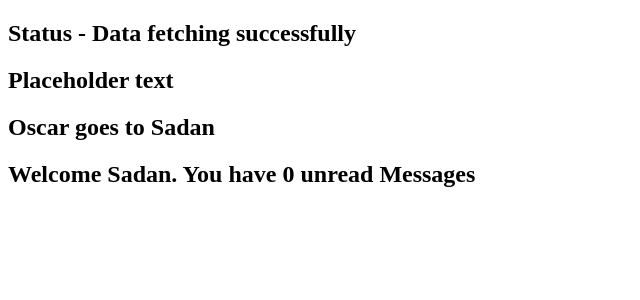
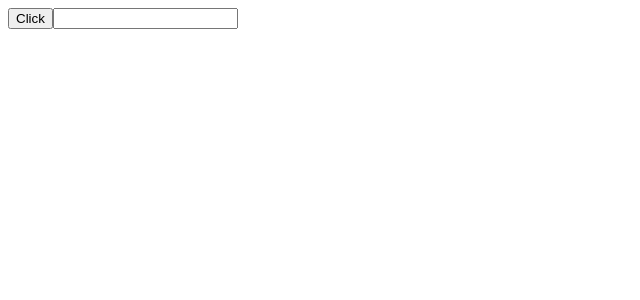
Before and after one commit to sadanmian/react-ts, a React (Vite) app: page / in a window 1280 px wide. Shown: the top 300 px of the page, without its empty margins (0-640 px from the left). Built offline with nearby package versions, Linux system fonts and the light colour scheme.

Commit message:
6 - Event Props

```diff
--- a/src/App.tsx
+++ b/src/App.tsx
@@ -1,17 +1,15 @@
-import { Greet } from "./components/Greet";
-import { Heading } from "./components/Heading";
-import { Oscar } from "./components/Oscar";
-import { Status } from "./components/Status";
+import { Button } from "./components/Button";
+import { Input } from "./components/Input";
 
 function App() {
   return (
     <div>
-      <Status status="success" />
-      <Heading>Placeholder text</Heading>
-      <Oscar>
-        <Heading>Oscar goes to Sadan</Heading>
-      </Oscar>
-      <Greet name="Sadan" isLoggedIn={true} />
+      <Button
+        handleClick={(event, id) => {
+          console.log("button clicked", event, id);
+        }}
+      />
+      <Input value="" handleChange={(event) => console.log(event)} />
     </div>
   );
 }
--- /dev/null
+++ b/src/components/Button.tsx
@@ -0,0 +1,9 @@
+type ButtonProps = {
+  handleClick: (event: React.MouseEvent<HTMLButtonElement>, id: number) => void;
+};
+
+export const Button = (props: ButtonProps) => {
+  return (
+    <button onClick={(event) => props.handleClick(event, 1)}>Click</button>
+  );
+};
--- /dev/null
+++ b/src/components/Input.tsx
@@ -0,0 +1,18 @@
+type InputProps = {
+  value: string;
+  handleChange: (event: React.ChangeEvent<HTMLInputElement>) => void;
+};
+
+export const Input = (props: InputProps) => {
+  const handleInputChange = (event: React.ChangeEvent<HTMLInputElement>) => {
+    console.log(event);
+  };
+  return (
+    <input
+      type="text"
+      value={props.value}
+      onChange={handleInputChange}
+      //   onChange={(event) => props.handleChange(event)}
+    />
+  );
+};
```
